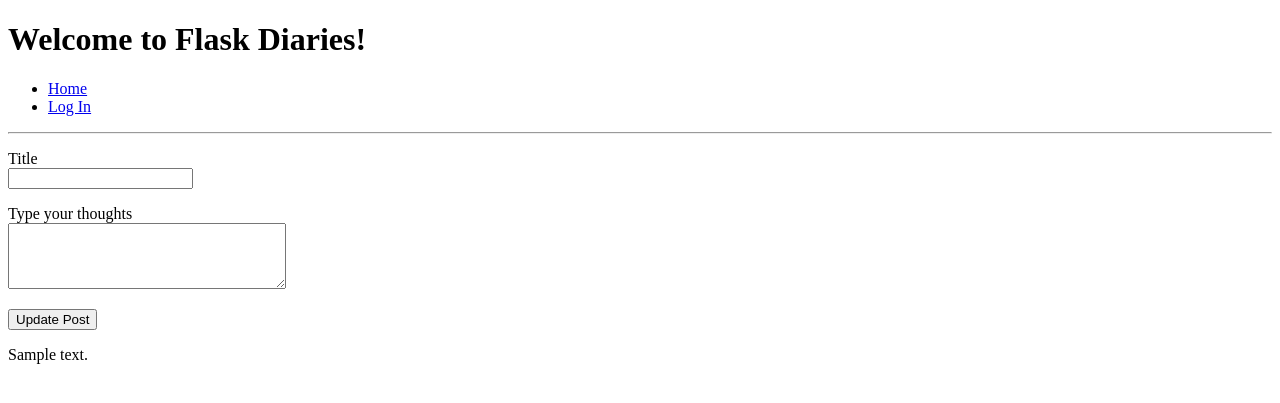
After one commit to wilsonvetdev/Flask_Diaries, a Flask app: page /post/1/retrieve in a window 1280 px wide. The commit adds this page. Shown: the top 403 px of the page. Run offline with Flask 2, Linux system fonts and the light colour scheme; tables that the repository leaves empty hold one stand-in row (values such as "Sample post"); some libraries are stand-ins or nearby versions.

Commit message:
new retrieve, update routes, and rendering update form for post. .

```diff
--- a/app/forms.py
+++ b/app/forms.py
@@ -22,5 +22,10 @@ class RegistrationForm(FlaskForm):
 
 class AddPostForm(FlaskForm):
     title = StringField('Title', validators=[DataRequired(), Length(min=1, max=100)])
-    post = TextAreaField('Type your thoughts', validators=[DataRequired(), Length(min=1, max=500)])
+    body = TextAreaField('Type your thoughts', validators=[DataRequired(), Length(min=1, max=500)])
     submit = SubmitField('Submit New Post')
+
+class UpdatePostForm(FlaskForm):
+    title = StringField('Title', validators=[DataRequired(), Length(min=1, max=100)])
+    body = TextAreaField('Type your thoughts', validators=[DataRequired(), Length(min=1, max=500)])
+    submit = SubmitField('Update Post')
--- a/app/routes.py
+++ b/app/routes.py
@@ -1,6 +1,6 @@
 from flask import render_template, flash, redirect, url_for, request
 from app import app, db
-from app.forms import LoginForm, RegistrationForm, AddPostForm
+from app.forms import LoginForm, RegistrationForm, AddPostForm, UpdatePostForm
 from flask_login import current_user, login_user, logout_user, login_required
 from app.models import User, Post
 from werkzeug.urls import url_parse
@@ -12,7 +12,7 @@ def index():
     addPostForm = AddPostForm()
 
     if addPostForm.validate_on_submit():
-        post = Post(title=addPostForm.title.data, body=addPostForm.post.data, author=current_user)
+        post = Post(title=addPostForm.title.data, body=addPostForm.body.data, author=current_user)
         db.session.add(post)
         db.session.commit()
         flash('Your post is now live!')
@@ -72,6 +72,21 @@ def register():
 
     return render_template('register.html', title='Register', form=form)
 
+
+@app.route('/post/<post_id>/retrieve')
+def retrieve(post_id):
+    form = UpdatePostForm()
+    post = Post.query.filter_by(id=post_id).first()
+
+    return render_template('_post.html', post=post, form=form)
+
+@app.route('/post/<post_id>/update', methods=['GET', 'POST'])
+def update(post_id):
+    post = Post.query.filter_by(id=post_id).first()
+
+    pass
+
+
 @app.route('/post/<post_id>/delete', methods=['GET', 'POST'])
 def delete(post_id):
 
--- /dev/null
+++ b/app/templates/_post.html
@@ -0,0 +1,23 @@
+{% extends 'base.html' %}
+
+{% block content %}
+<form action='' method='post'>
+        {{ form.hidden_tag() }}
+        <p>
+            {{ form.title.label }}<br>
+            {{ form.title(cols=32, rows=4) }}<br>
+            {% for error in form.title.errors %}
+            <span style="color: red;">[{{ error }}]</span>
+            {% endfor %}
+        </p>
+        <p>
+            {{ form.body.label }}<br>
+            {{ form.body(cols=32, rows=4) }}<br>
+            {% for error in form.body.errors %}
+            <span style="color: red;">[{{ error }}]</span>
+            {% endfor %}
+        </p>
+        <p>{{ form.submit() }}</p>
+        <p>{{ post.body }}</p>
+</form>
+{% endblock %}
```
Also changed, not shown: app/templates/index.html (+4 -3 lines), app.db.
